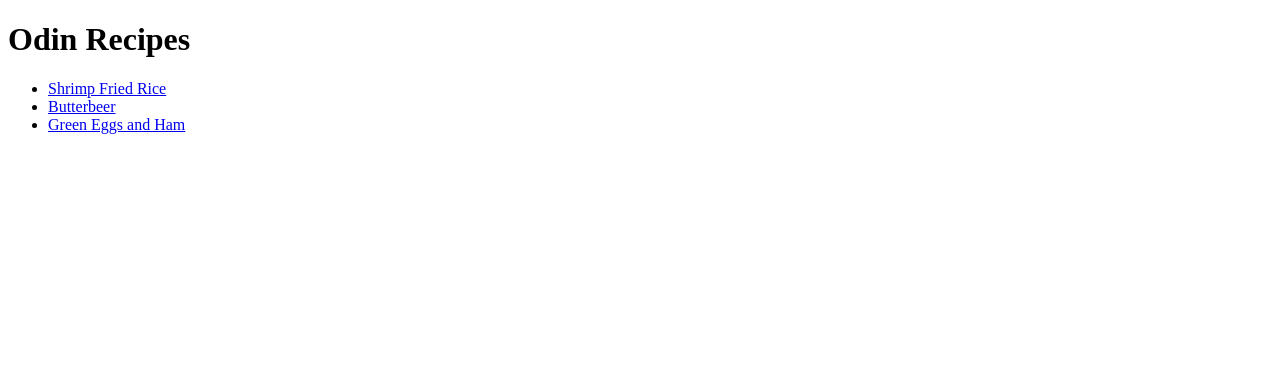
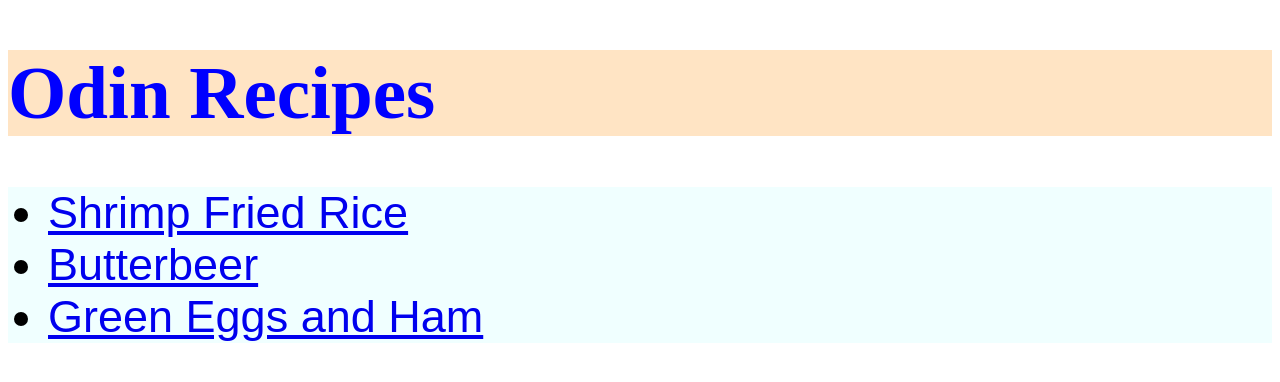
Before and after one commit to coortiz1/odin-recipes, a plain HTML site: page index.html in a window 1280 px wide. Drawn offline with Linux system fonts and the light colour scheme.

Commit message:
I added new styles to the title page of my recipe site using CSS.

```diff
--- a/index.html
+++ b/index.html
@@ -3,11 +3,12 @@
     <head>
         <meta charset = "UTF-8">
         <title>Recipe Website</title>
+        <link rel = "stylesheet" href = "style.css">
     </head>
     <body>
-        <h1>Odin Recipes</h1>
+        <h1 class = "title">Odin Recipes</h1>
 
-        <ul>
+        <ul class = "recipes">
             <li><a href = "recipes/fried-rice.html">Shrimp Fried Rice</a></li>
             <li><a href = "recipes/butterbeer.html">Butterbeer</a></li>
             <li><a href = "recipes/green-eggs-and-ham.html">Green Eggs and Ham</a></li>
--- /dev/null
+++ b/style.css
@@ -0,0 +1,13 @@
+.title{
+    font-size: 75px;
+    font-weight:bold;
+    font-family:'Times New Roman', Times, serif;
+    background-color:bisque;
+    color:blue;
+}
+
+.recipes{
+    font-size:45px;
+    font-family:Arial, Helvetica, sans-serif;
+    background-color:azure;
+}
```
